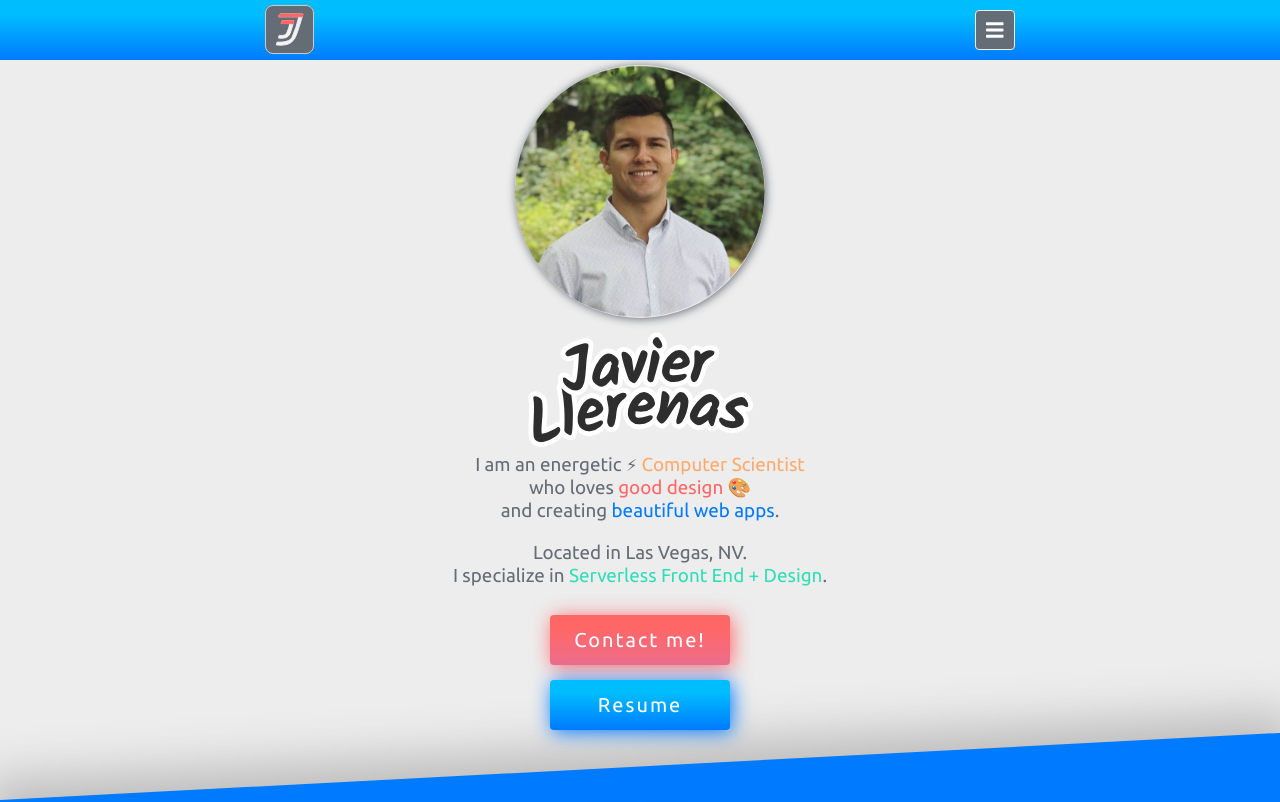
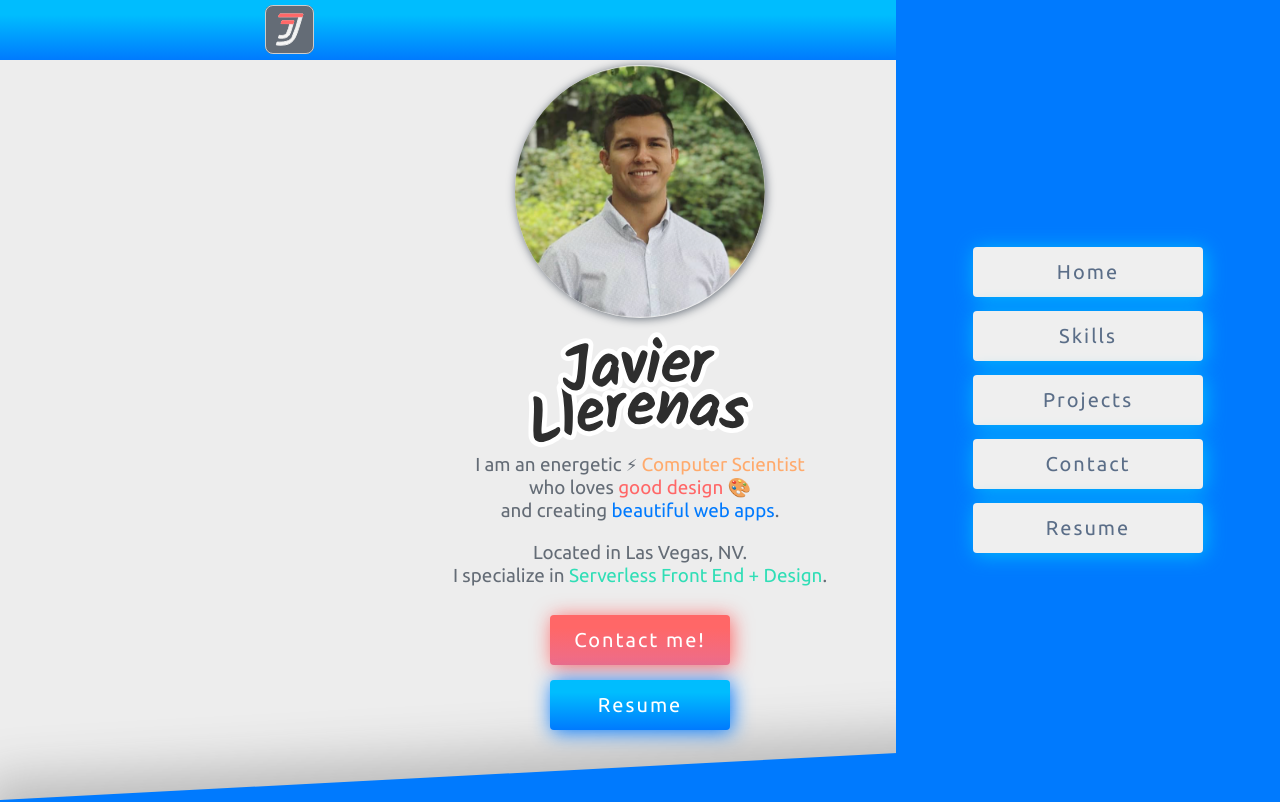
Before and after one commit to javillerenas/portfolio, a Vue app: page / in a window 1280 px wide. Shown: the top 802 px of the page. Built offline with nearby package versions, Linux system fonts and the light colour scheme.

Commit message:
feat: add functional side nav

```diff
--- a/src/App.vue
+++ b/src/App.vue
@@ -6,13 +6,32 @@
         <figure class="topnav__logo-wrapper">
           <img src="@/assets/imgs/jlogo.svg" alt="javi-logo">
         </figure>
-        <figure class="topnav__hamburger flex-center">
+        <figure class="topnav__hamburger flex-center" @click="showSideNav = !showSideNav">
           <font-awesome-icon :icon="['fas', 'bars']"/>
         </figure>
+        <nav id="side-nav" class="side-nav flex flex-center" :class="sideNavClass">
+          <div class="side-nav__wrapper flex flex-center flex-column"  @click="removeSideNav()">
+            <a href="#home">
+              <button class="btn btn--light-grey btn--wide">Home</button>
+            </a>
+            <a href="#skills">
+              <button class="btn btn--light-grey btn--wide">Skills</button>
+            </a>
+            <a href="#projects">
+              <button class="btn btn--light-grey btn--wide">Projects</button>
+            </a>
+            <a href="mailto:javr.llerenas@gmail.com">
+              <button class="btn btn--light-grey btn--wide">Contact</button>
+            </a>
+            <a href="/Javier Llerenas Resume.pdf">
+              <button class="btn btn--light-grey btn--wide">Resume</button>
+            </a>
+          </div>
+        </nav>
       </div>
     </section>
 
-    <main>
+    <main @click="removeSideNav()">
       <!-- home -->
       <section id="home" class="home">
         <div class="home__wrapper">
@@ -402,9 +421,9 @@
             </div>
             <div class="footer__nav">
               <nav class="flex-center flex-column">
-                <a href="#">home</a>
-                <a href="#">skills</a>
-                <a href="#">projects</a>
+                <a href="#home">home</a>
+                <a href="#skills">skills</a>
+                <a href="#projects">projects</a>
               </nav>
             </div>
             <div class="footer__follow">
@@ -436,7 +455,19 @@ import { Component, Vue } from "vue-property-decorator";
 @Component({
   components: {}
 })
-export default class App extends Vue {}
+export default class App extends Vue {
+  showSideNav = true;
+
+  get sideNavClass() {
+    return this.showSideNav ? "side-nav--show" : "side-nav--hidden";
+  }
+
+  removeSideNav() {
+    if (this.showSideNav) {
+      this.showSideNav = !this.showSideNav;
+    }
+  }
+}
 </script>
 
 <style lang="less">
@@ -477,6 +508,57 @@ export default class App extends Vue {}
       border-radius: 4px;
       border: 1px solid @background-light;
       font-size: 2rem;
+    }
+  }
+
+  .side-nav {
+    position: absolute;
+    top: 0;
+    right: 0;
+    background: @cold-blue;
+    height: 100vh;
+    transition: transform 0.3s ease;
+
+    @media (max-width: 425px) {
+      width: 75vw;
+    }
+    @media (min-width: 426px) {
+      width: 50vw;
+    }
+    @media (min-width: 550px) {
+      width: 30vw;
+    }
+
+    &--hidden {
+      @media (max-width: 425px) {
+        transform: translateX(75vh);
+      }
+      @media (min-width: 426px) {
+        transform: translateX(50vh);
+      }
+      @media (min-width: 550px) {
+        transform: translateX(30vh);
+      }
+    }
+
+    &__wrapper {
+      height: 40%;
+      width: 100%;
+      justify-content: space-around;
+
+      a {
+        width: 60%;
+
+        button {
+          width: 100%;
+          box-shadow: @light-blue-shadow;
+          color: @dark-blue;
+
+          &:hover {
+            color: white;
+          }
+        }
+      }
     }
   }
 }
--- a/src/assets/styles/main.less
+++ b/src/assets/styles/main.less
@@ -19,6 +19,10 @@ p {
 body {
   margin: 0;
   background-color: @background-light;
+}
+
+a, button {
+  cursor: pointer;
 }
 
 // flex utils
--- a/src/assets/styles/styles.less
+++ b/src/assets/styles/styles.less
@@ -17,6 +17,7 @@
 
 @red-shadow: 2px 2px 20px @lava-red;
 @blue-shadow: 2px 2px 20px @cold-blue;
+@light-blue-shadow: 2px 2px 20px @blue-secondary;
 @dark-shadow: 1px 1px 10px @dark-grey;
 
 @font-ubuntu: 'Ubuntu', 'monospace';
```
